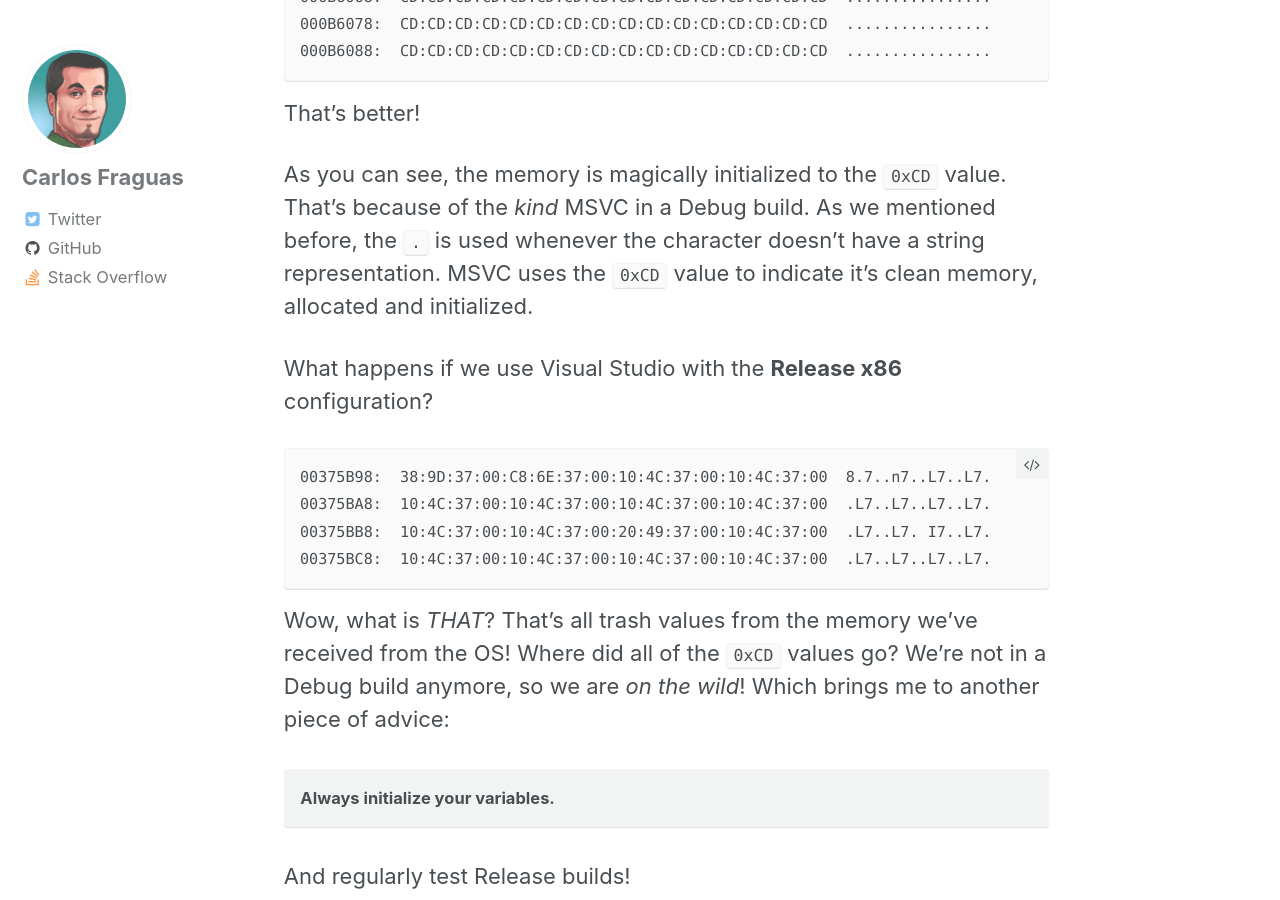
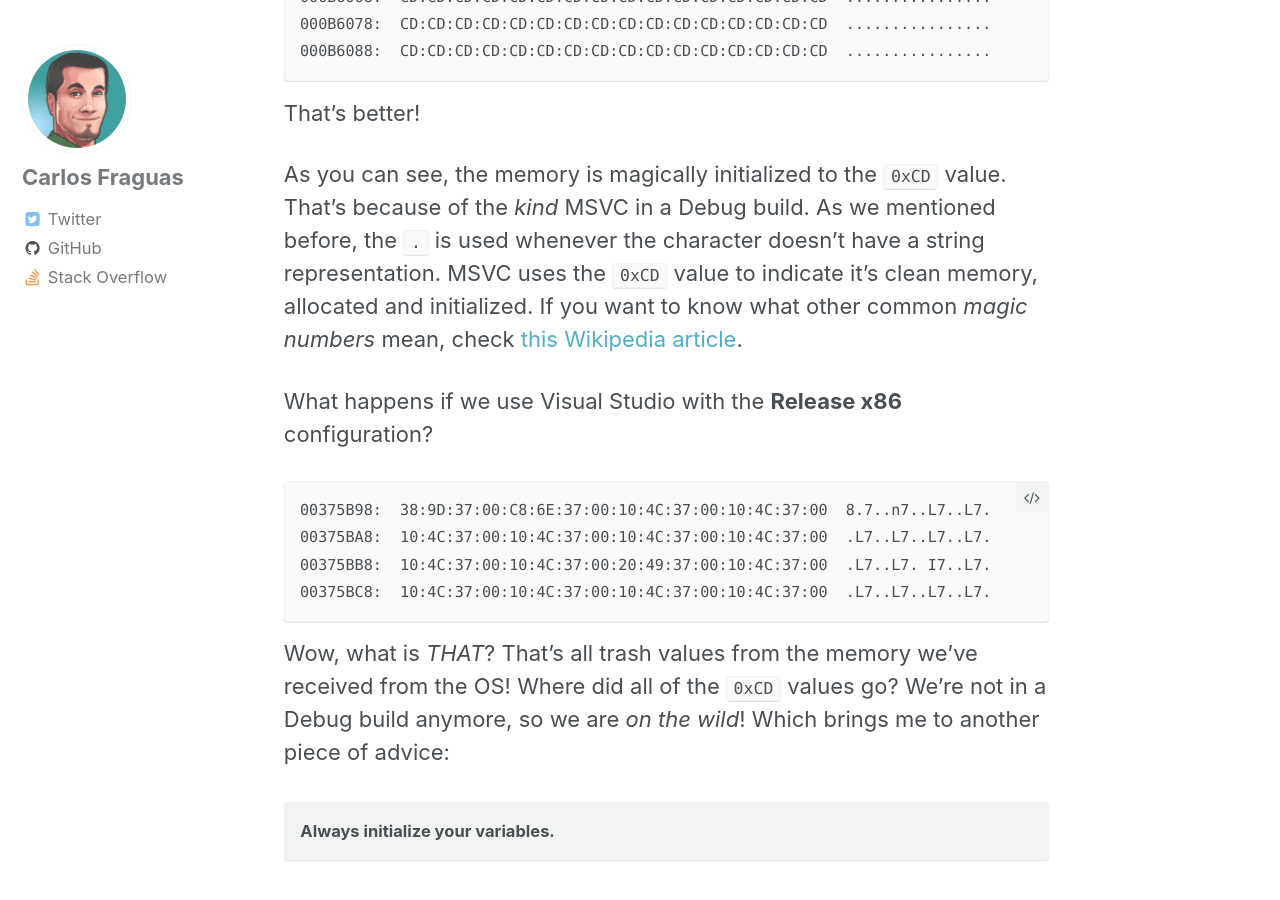
Before and after one commit to MetanoKid/coding-scars, a Jekyll site: the page built from _posts/2017-06-26-memory-manager-1.md, in a window 1280 px wide and 900 px high, scrolled down 5313 px. Built offline with Jekyll 4.4.1, drawn with Linux system fonts in a browser that asks for light colours.

Commit message:
Adds link to Wikipedia on debug magic numbers

```diff
--- a/_posts/2017-06-26-memory-manager-1.md
+++ b/_posts/2017-06-26-memory-manager-1.md
@@ -150,7 +150,7 @@ Offset    +00:01:02:03:04:05:06:07:08:09:0A:0B:0C:0D:0E:0F
 
 That's better!
 
-As you can see, the memory is magically initialized to the `0xCD` value. That's because of the _kind_ MSVC in a Debug build. As we mentioned before, the `.` is used whenever the character doesn't have a string representation. MSVC uses the `0xCD` value to indicate it's clean memory, allocated and initialized.
+As you can see, the memory is magically initialized to the `0xCD` value. That's because of the _kind_ MSVC in a Debug build. As we mentioned before, the `.` is used whenever the character doesn't have a string representation. MSVC uses the `0xCD` value to indicate it's clean memory, allocated and initialized. If you want to know what other common _magic numbers_ mean, check [this Wikipedia article](https://en.wikipedia.org/wiki/Magic_number_(programming)){:target="_blank"}.
 
 What happens if we use Visual Studio with the **Release x86** configuration?
 
```
